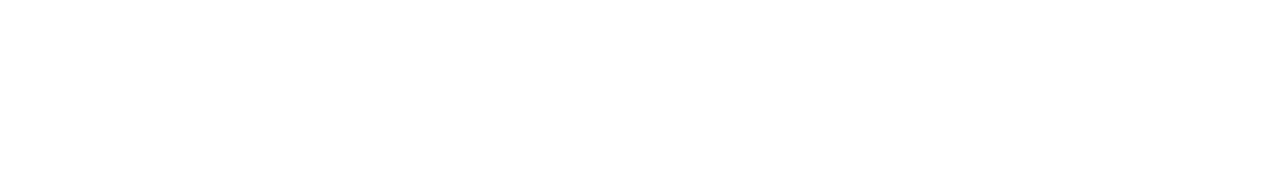
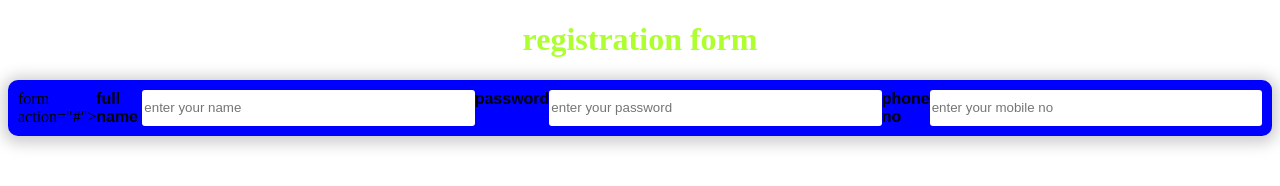
Before and after one commit to student-mgmcollege/localrepo, a plain HTML site: page htmlcode/index.html/newprg.html in a window 1280 px wide. Drawn offline with Linux system fonts and the light colour scheme.

Commit message:
new change

```diff
--- a/htmlcode/index.html/newprg.html
+++ b/htmlcode/index.html/newprg.html
@@ -30,5 +30,38 @@
             border-radius: 3px;
 
         }
+        .btn {
+            width: auto;
+            height: auto;
+            background: greenyellow;
+            color: white;
+            font-weight: bolder;
+        }
+        span {
+            font-weight: bolder;
+            font-family: sans-serif;
+        }
     </style>
+    <body>
+        <h1>registration form</h1>
+        <div class="box">
+            form action="#">
+            <span>full name</span>
+            <br>
+            <input type="text"placeholder="enter your name"required>
+            <br>
+            <br>
+            <span>password</span>
+            <br>
+            <input type="password"placeholder="enter your password"required>
+            <br>
+            <br>
+            <span>phone no</span>
+            <br>
+            <input type="number"placeholder="enter your mobile no" minlength="10" maxlength="10"required>
+            <br>
+            <br>
+        </form>
+        </div>
+    </body>
 </html>
```
